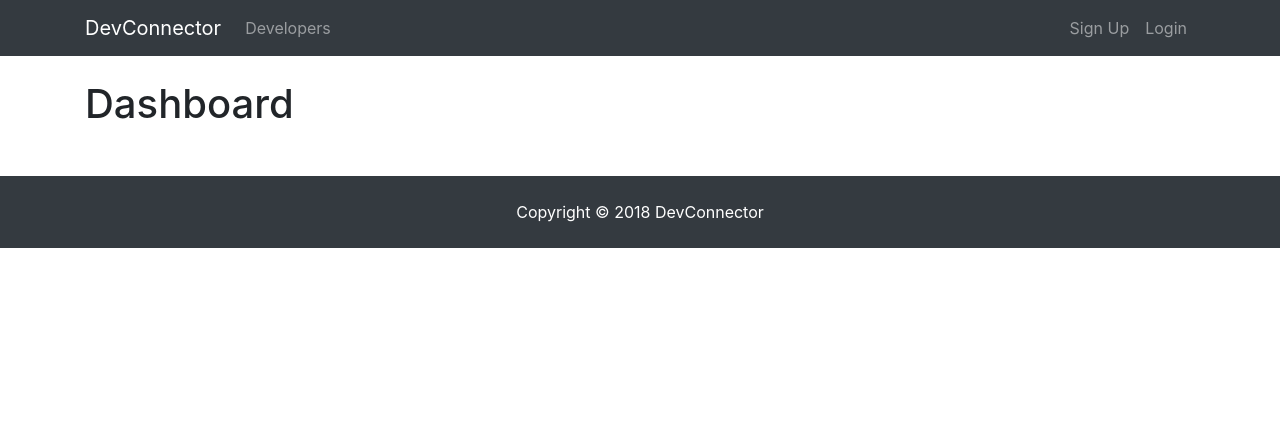
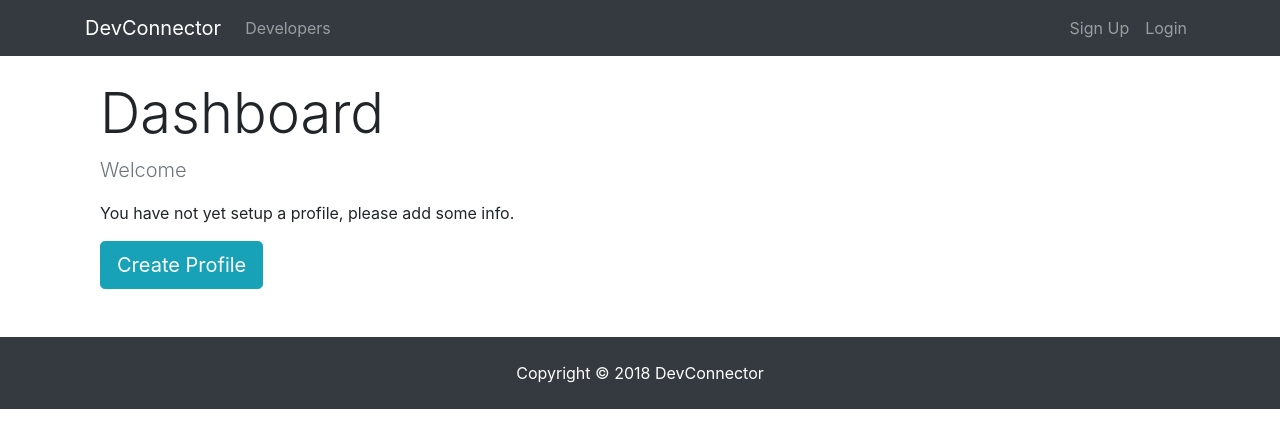
Before and after one commit to gupta-akshay/devconnector, a React (Create React App) app in the folder client/: page /dashboard in a window 1280 px wide. Shown: the top 448 px of the page. Built offline with nearby package versions, Linux system fonts and the light colour scheme; no server answers.

Commit message:
Spinner Component & Dashboard Start

```diff
--- /dev/null
+++ b/client/src/components/common/Spinner.js
@@ -0,0 +1,14 @@
+import React from "react";
+import spinner from "./spinner.gif";
+
+export default () => {
+  return (
+    <div>
+      <img
+        src={spinner}
+        style={{ width: "200px", margin: "auto", display: "block" }}
+        alt="Loading..."
+      />
+    </div>
+  );
+};
--- a/client/src/components/dashboard/Dashboard.js
+++ b/client/src/components/dashboard/Dashboard.js
@@ -1,6 +1,9 @@
 import React, { Component } from "react";
 import PropTypes from "prop-types";
 import { connect } from "react-redux";
+import { Link } from "react-router-dom";
+
+import Spinner from "../common/Spinner";
 
 import { getCurrentProfile } from "../../actions/profileActions";
 
@@ -10,15 +13,58 @@
   }
 
   render() {
+    const { user } = this.props.auth;
+    const { profile, loading } = this.props.profile;
+
+    let dashboardContent;
+
+    if (profile === null || loading) {
+      dashboardContent = <Spinner />;
+    } else {
+      // Check if logged in user has profile data
+      if (Object.keys(profile).length > 0) {
+        dashboardContent = <h4>TODO: DISPLAY PROFILE</h4>;
+      } else {
+        // User is logged in. But has no profile
+        dashboardContent = (
+          <div>
+            <p className="lead text-muted">Welcome {user.name}</p>
+            <p>You have not yet setup a profile, please add some info.</p>
+            <Link to="/create-profile" className="btn btn-lg btn-info">
+              Create Profile
+            </Link>
+          </div>
+        );
+      }
+    }
+
     return (
-      <div>
-        <h1>Dashboard</h1>
+      <div className="dashboard">
+        <div className="container">
+          <div className="row">
+            <div className="col-md-12">
+              <h1 className="display-4">Dashboard</h1>
+              {dashboardContent}
+            </div>
+          </div>
+        </div>
       </div>
     );
   }
 }
 
+Dashboard.propTypes = {
+  getCurrentProfile: PropTypes.func.isRequired,
+  auth: PropTypes.object.isRequired,
+  profile: PropTypes.object.isRequired
+};
+
+const mapStateToProps = state => ({
+  profile: state.profile,
+  auth: state.auth
+});
+
 export default connect(
-  null,
+  mapStateToProps,
   { getCurrentProfile }
 )(Dashboard);
```
Also changed, not shown: client/src/actions/profileActions.js (+1 -6 lines), client/src/components/common/spinner.gif (added).
